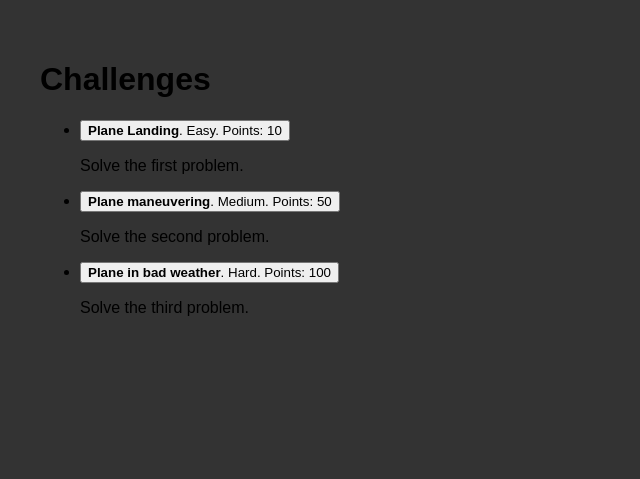
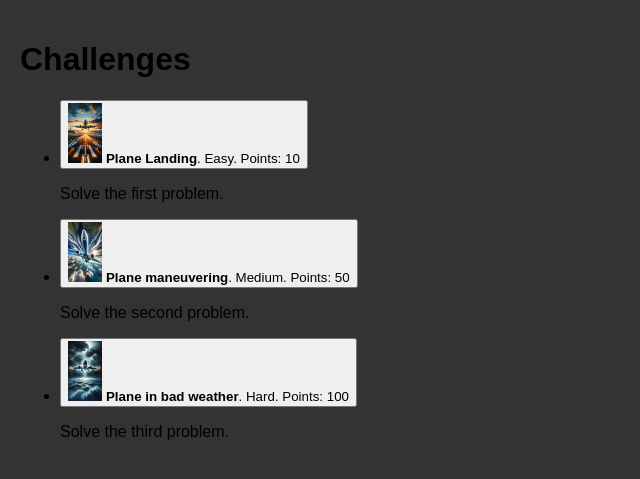
Before and after one commit to IBLIVE/hnwl24group, a Flask app: page /challenges in a window 1280 px wide. Shown: the part 80-559 px from the top of the page, without its empty margins (0-640 px from the left). Run offline with Flask 3, Linux system fonts and the light colour scheme.

Commit message:
added image of each challenge

```diff
--- a/main.py
+++ b/main.py
@@ -3,9 +3,9 @@ from flask import Flask, render_template
 app = Flask(__name__)
 
 challenges_list = [
-    {'id': 1, 'title': 'Plane Landing', 'description': 'Solve the first problem.', 'level': "Easy", 'reward': 10},
-    {'id': 2, 'title': 'Plane maneuvering', 'description': 'Solve the second problem.', 'level': "Medium", 'reward': 50},
-    {'id': 3, 'title': 'Plane in bad weather', 'description': 'Solve the third problem.', 'level': "Hard", 'reward': 100}
+    {'id': 1, 'title': 'Plane Landing', 'description': 'Solve the first problem.', 'level': "Easy", 'reward': 10, "imageurl": "plane_landing.png"},
+    {'id': 2, 'title': 'Plane maneuvering', 'description': 'Solve the second problem.', 'level': "Medium", 'reward': 50, "imageurl": "plane_maneuvering.png"},
+    {'id': 3, 'title': 'Plane in bad weather', 'description': 'Solve the third problem.', 'level': "Hard", 'reward': 100, "imageurl": "plane_weather.png"}
 ]
 
 @app.route("/")
--- a/templates/challenge_detail.html
+++ b/templates/challenge_detail.html
@@ -6,8 +6,9 @@
     <title>{{ challenge.title }}</title>
 </head>
 <body>
-    <h1>{{ challenge.title }}</h1>
-    <strong>Level: {{ challenge.level }}</strong>
+<a href="/challenges/{{ challenge.id }}" ><img src="{{ url_for('static', filename=challenge.imageurl) }}" alt="Challenge Image" width="auto" height="60"></a>
+    <strong><h1>{{ challenge.title }}</h1></strong>
+    <span>Level: {{ challenge.level }}</span>
     <span>Points: {{ challenge.reward }}</span>
     <p>{{ challenge.description }}</p>
     <a href="/challenges">Back to Challenges</a>
--- a/templates/challenges.html
+++ b/templates/challenges.html
@@ -4,13 +4,16 @@
 {% block title %}Challenges{% endblock %}
 
 {% block content %}
-<div style="padding: 20px;">
+<div style="padding: 20px;
+            list-style-type: none;
+            padding: 0;">
     <h1>Challenges</h1>
     <ul>
         {% for challenge in challenges %}
             <li>
             <form action="/challenges/{{ challenge.id }}" method="get">
                 <button type="submit">
+  <a href="/challenges/{{ challenge.id }}" ><img src="{{ url_for('static', filename=challenge.imageurl) }}" alt="Challenge Image" width="auto" height="60"></a>
                     <strong>{{ challenge.title }}</strong>.
                     <span>{{ challenge.level }}</span>.
                     <span>Points: {{ challenge.reward }}</span>
```
Also changed, not shown: static/plane_landing.png (added), static/plane_maneuvering.png (added), static/plane_weather.png (added).
